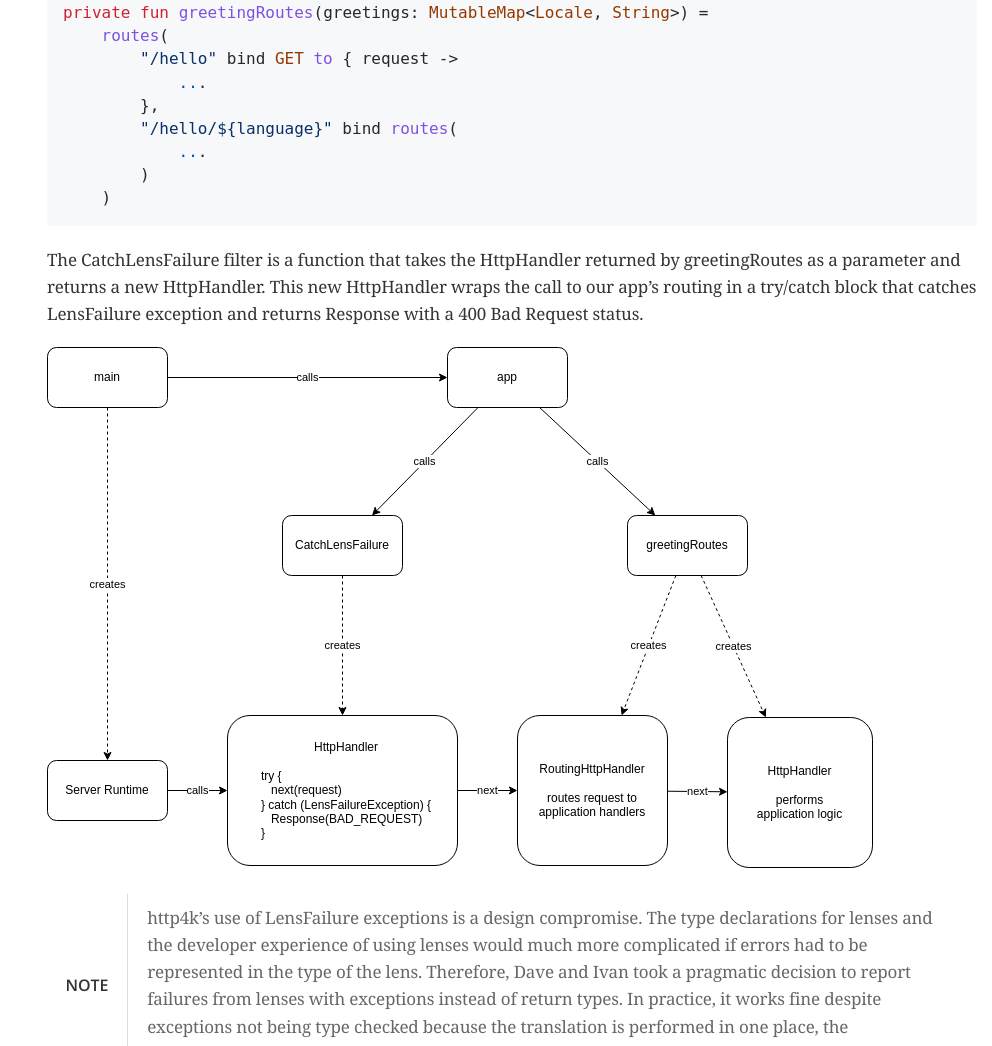
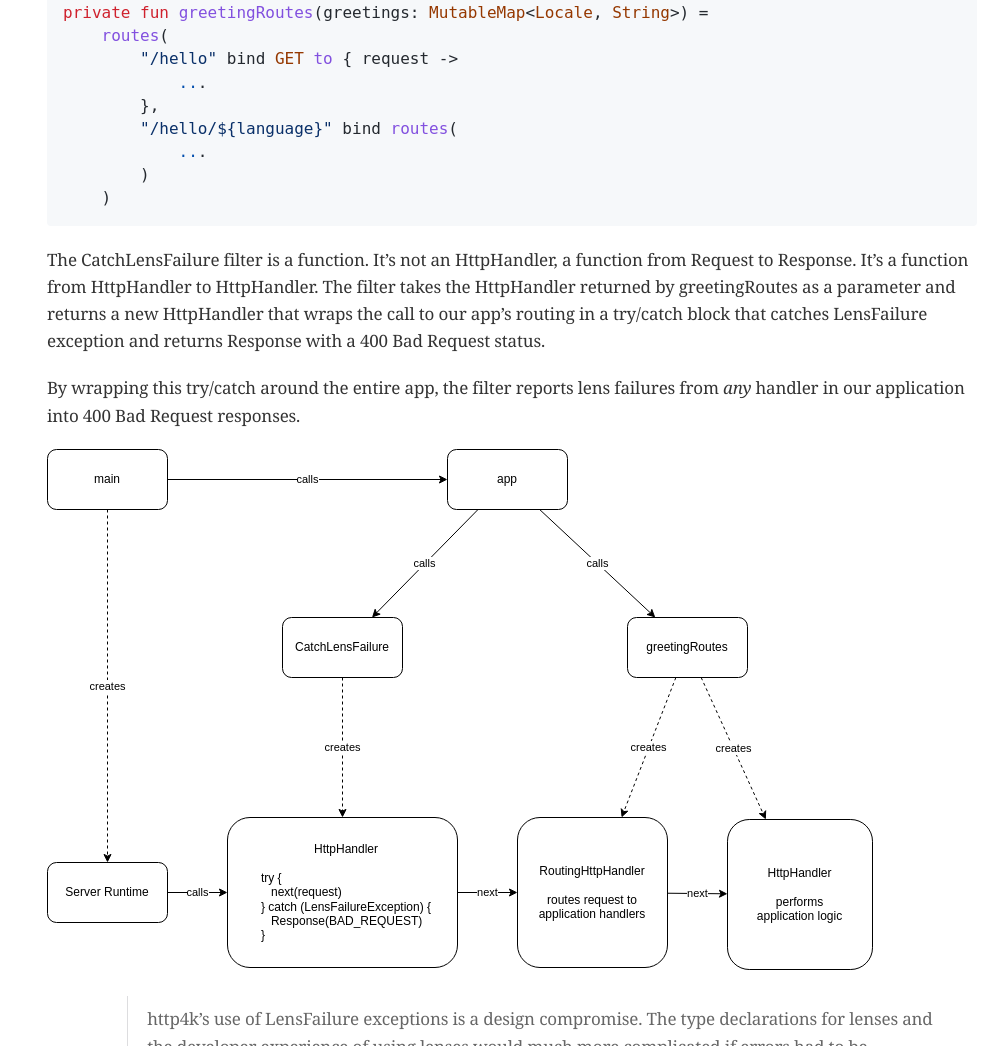
Before and after one commit to learn-http4k-with-tests/learn-http4k-with-tests.github.io, a plain HTML site: page book/filters-and-stacks.html in a window 1280 px wide. Shown: the part 4136-5182 px from the top of the page, without its empty margins (288-1280 px from the left). Drawn offline with nearby package versions, Linux system fonts and the light colour scheme; a web font is replaced by a local one.

Commit message:
update book to 1bbd50f

```diff
--- a/book/filters-and-stacks.html
+++ b/book/filters-and-stacks.html
@@ -794,7 +794,10 @@ I&#8217;ve refactored the routes into their own function, so that it&#8217;s eas
 </div>
 </div>
 <div class="paragraph">
-<p>The CatchLensFailure filter is a function that takes the HttpHandler returned by greetingRoutes as a parameter and returns a new HttpHandler. This new HttpHandler wraps the call to our app&#8217;s routing in a try/catch block that catches LensFailure exception and returns Response with a 400 Bad Request status.</p>
+<p>The CatchLensFailure filter is a function. It&#8217;s not an HttpHandler, a function from Request to Response. It&#8217;s a function from HttpHandler to HttpHandler. The filter takes the HttpHandler returned by greetingRoutes as a parameter and returns a new HttpHandler that wraps the call to our app&#8217;s routing in a try/catch block that catches LensFailure exception and returns Response with a 400 Bad Request status.</p>
+</div>
+<div class="paragraph">
+<p>By wrapping this try/catch around the entire app, the filter reports lens failures from <em>any</em> handler in our application into 400 Bad Request responses.</p>
 </div>
 <div class="paragraph">
 <p><span class="image"><img src="chapters/catch-lens-failure.drawio.svg" alt="CatchLensFailure handler and filter functions"></span></p>
```
Also changed, not shown: book/book-all.html (+4 -1 lines).
